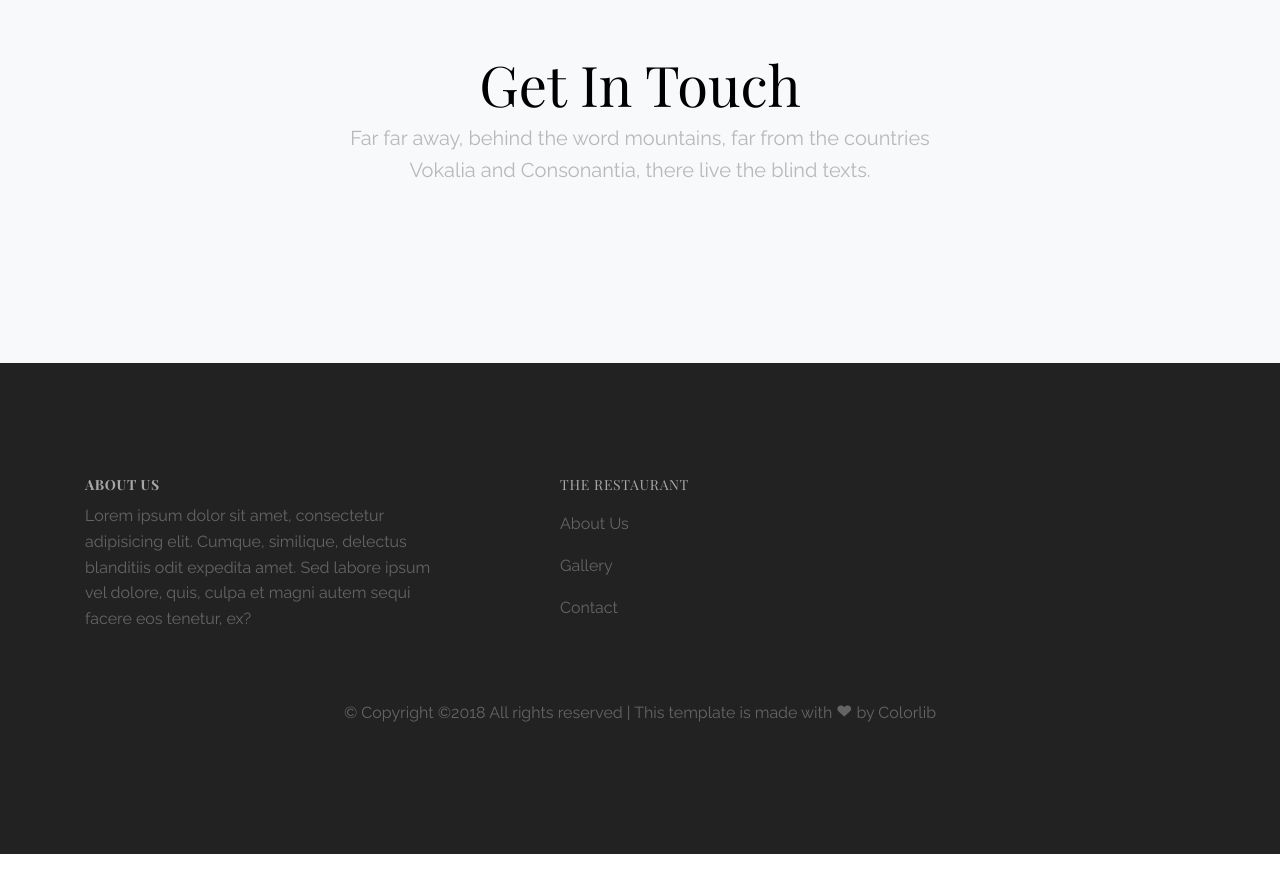
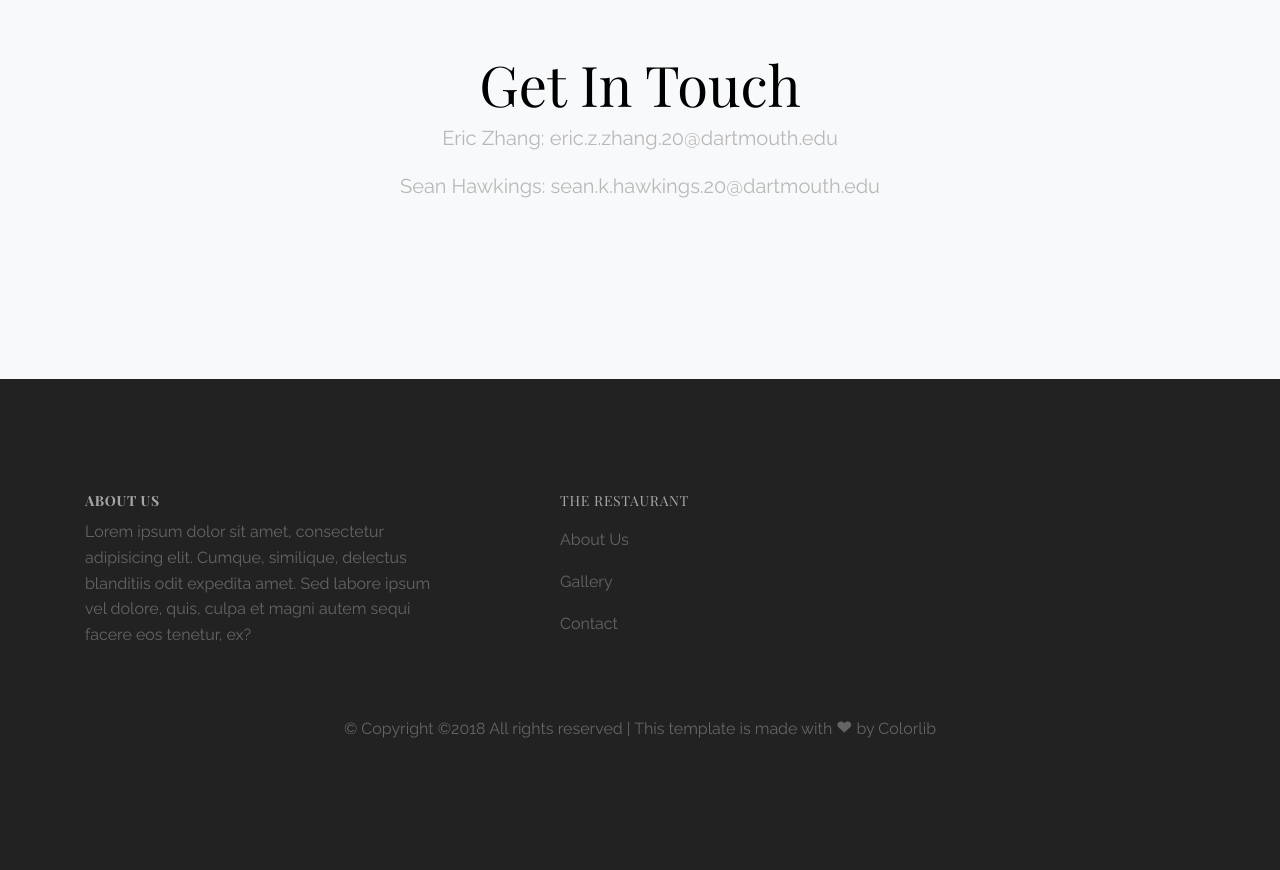
Before and after one commit to EricZhang0108/DartDASH, a plain HTML site: page index.html in a window 1280 px wide. Shown: the part 3240-4110 px from the top of the page. Drawn offline with nearby package versions, Linux system fonts and the light colour scheme; files whose address does not match are found by name; a web font is replaced by a local one.

Commit message:
contacts

```diff
--- a/index.html
+++ b/index.html
@@ -134,7 +134,8 @@
             <h2 class="display-4">Get In Touch</h2>
             <div class="row justify-content-center">
               <div class="col-md-7">
-                <p class="lead">Far far away, behind the word mountains, far from the countries Vokalia and Consonantia, there live the blind texts.</p>
+                <p class="lead">Eric Zhang: eric.z.zhang.20@dartmouth.edu</p>
+                <p class="lead">Sean Hawkings: sean.k.hawkings.20@dartmouth.edu</p>
               </div>
             </div>
           </div>
```
